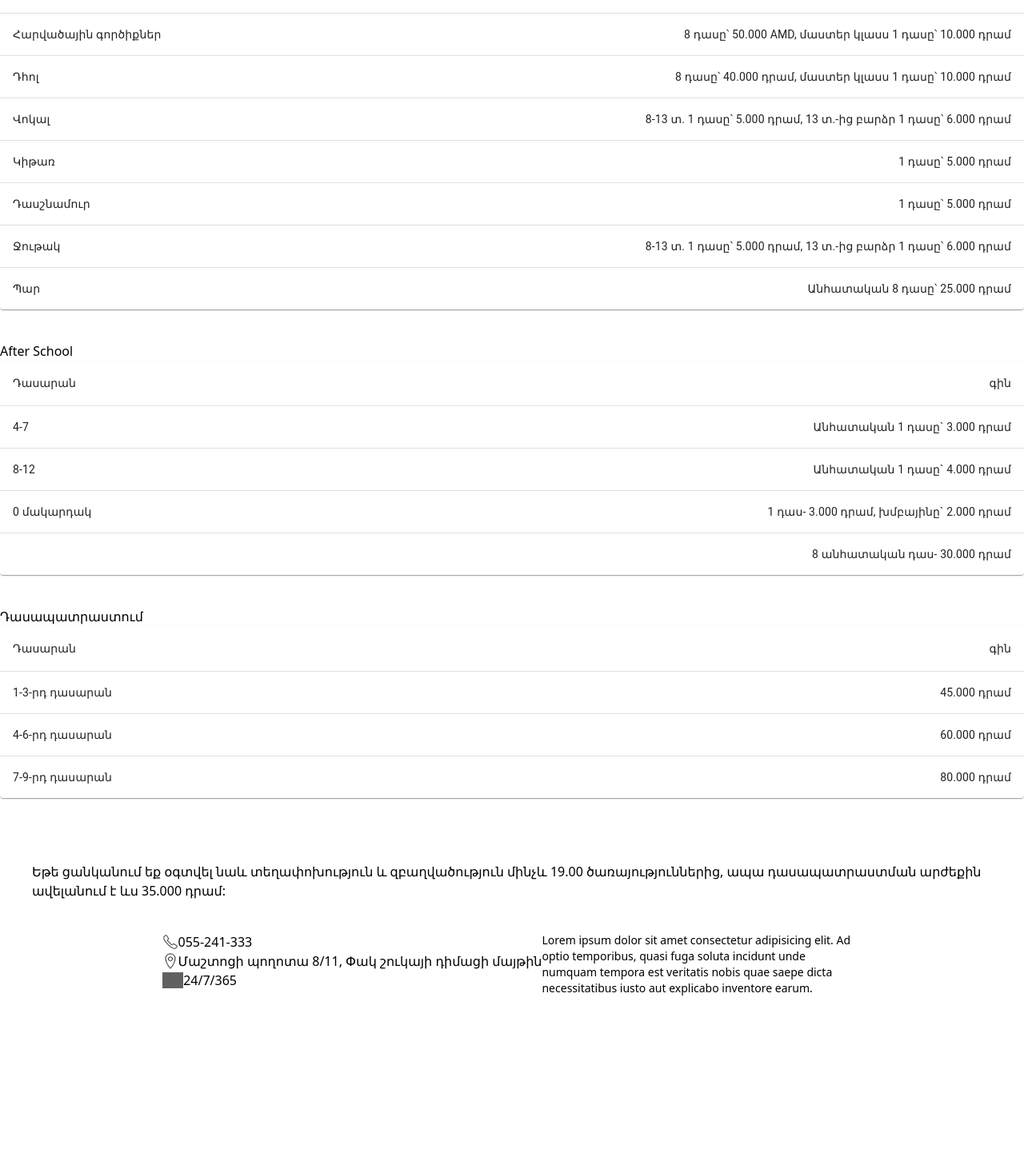
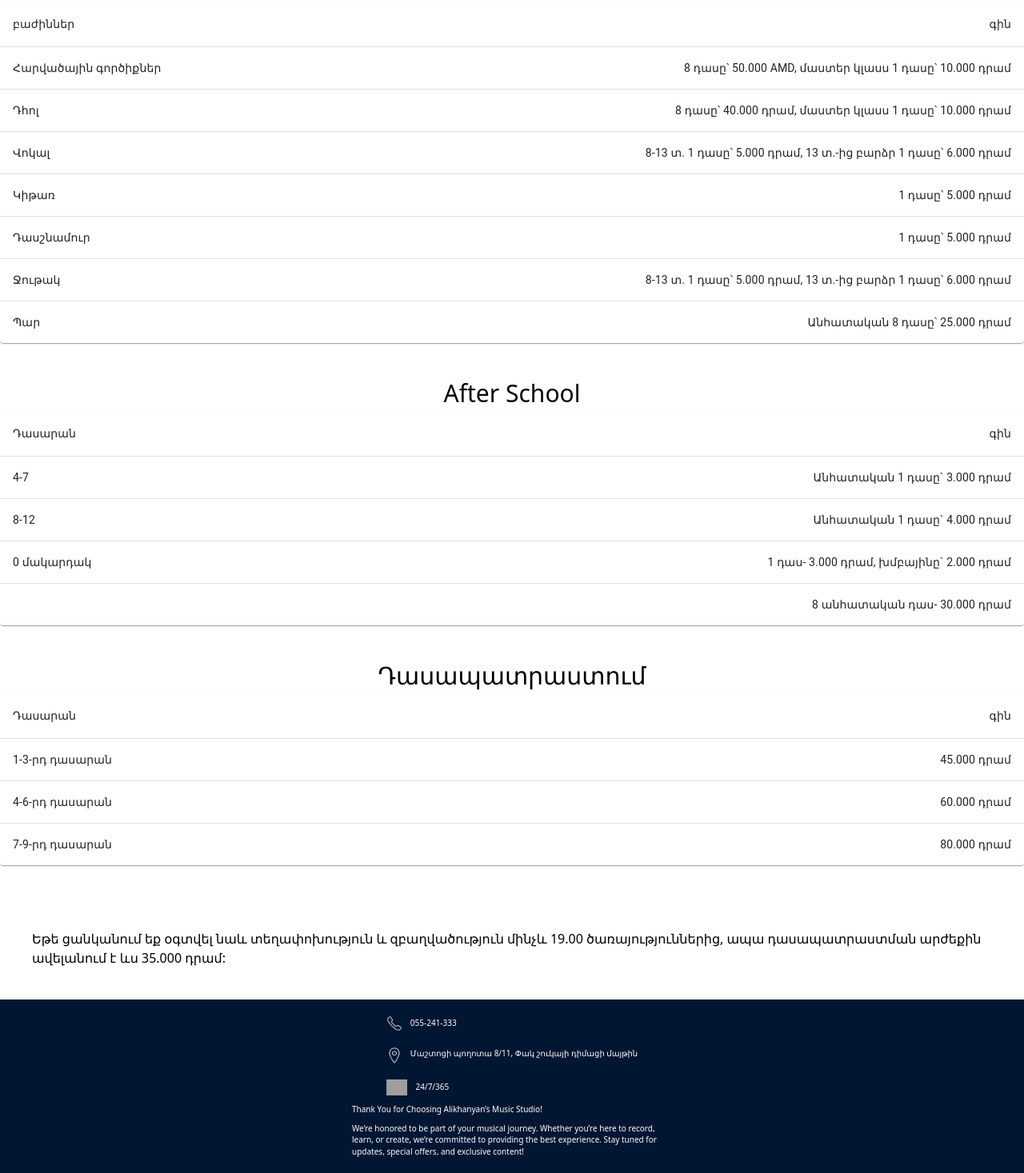
Before and after one commit to LeonMher/alikhanyan-production, a React app: page /avosschool in a window 1280 px wide. Shown: the part 6248-7715 px from the top of the page at 80% size. Before the commit the page ends 7494 px from the top, so only its background shows below. Built offline with nearby package versions, Linux system fonts and the light colour scheme; grey boxes are pictures that could not be loaded; the HTML template or start-up script is replaced by a standard one.

Commit message:
fix the footer with flex and make the h1 larger for better readability

```diff
--- a/src/projects/AvosSchool/Footer/Footer.css
+++ b/src/projects/AvosSchool/Footer/Footer.css
@@ -1,4 +1,5 @@
 .icon {
-  filter: invert(100%);
+  /* filter: invert(100%); */
   height: 20px;
+  color: white !important;
 }
--- a/src/projects/AvosSchool/Footer/Footer.jsx
+++ b/src/projects/AvosSchool/Footer/Footer.jsx
@@ -4,26 +4,31 @@
 import "./Footer.css";
 const Footer = () => {
   return (
-    <div className="flex flex-row">
-      <div className="time-location-info">
-        <div className="flex items-center">
+    <div className="w-full flex flex-row md:flex-col justify-center items-center p-[20px] bg-[#001632] text-white">
+      <div className="time-location-info flex flex-col justify-between  gap-[20px]">
+        <div className="flex items-center gap-[10px]">
           <img className="icon" src={phoneIcon} alt="" />
-          <p>055-241-333</p>
+          <p className="md:text-[10px]">055-241-333</p>
         </div>
-        <div className="flex items-center">
+        <div className="flex items-start gap-[10px]">
           <img className="icon" src={locationIcon} alt="" />
-          <p>Մաշտոցի պողոտա 8/11, Փակ շուկայի դիմացի մայթին</p>
+          <p className="md:text-[10px]">
+            Մաշտոցի պողոտա 8/11, Փակ շուկայի դիմացի մայթին
+          </p>
         </div>
-        <div className="flex items-center">
+        <div className="flex items-center gap-[10px]">
           <img className="icon" src={clockIcon} alt="" />
-          <p>24/7/365</p>
+          <p className="md:text-[10px]">24/7/365</p>
         </div>
       </div>
-      <div className="text-sm w-[400px]">
-        Lorem ipsum dolor sit amet consectetur adipisicing elit. Ad optio
-        temporibus, quasi fuga soluta incidunt unde numquam tempora est
-        veritatis nobis quae saepe dicta necessitatibus iusto aut explicabo
-        inventore earum.
+      <div className="text-sm w-[400px] md:text-[10px] mt-[10px] flex flex-col gap-[10px]">
+        <p>Thank You for Choosing Alikhanyan’s Music Studio!</p>
+        <p>
+          We’re honored to be part of your musical journey. Whether you’re here
+          to record, learn, or create, we’re committed to providing the best
+          experience. Stay tuned for updates, special offers, and exclusive
+          content!
+        </p>
       </div>
     </div>
   );
--- a/src/projects/AvosSchool/Subjects/Subjects.jsx
+++ b/src/projects/AvosSchool/Subjects/Subjects.jsx
@@ -96,28 +96,28 @@
   // const columnNames = ["բաժիններ", "գին", "մաթեմատիկա"];
   return (
     <div>
-      <h1>Խմբային դասեր</h1>
+      <h1 className="text-[30px] flex justify-center">Խմբային դասեր</h1>
       <TableComponent
         data={data}
         columns={columns}
         columnNames={["բաժիններ", "գին"]}
       />
       <div className="h-10"></div>
-      <h1>Անհատական դասեր</h1>
+      <h1 className="text-[30px] flex justify-center">Անհատական դասեր</h1>
       <TableComponent
         data={personalTeaching}
         columns={columns}
         columnNames={columnNames}
       />
       <div className="h-10"></div>
-      <h1>After School</h1>
+      <h1 className="text-[30px] flex justify-center">After School</h1>
       <TableComponent
         data={afterSchoolData}
         columns={columns}
         columnNames={["Դասարան", "գին"]}
       />
       <div className="h-10"></div>
-      <h1>Դասապատրաստում</h1>
+      <h1 className="text-[30px] flex justify-center">Դասապատրաստում</h1>
       <TableComponent
         data={lessonPreparation}
         columns={columns}
```
